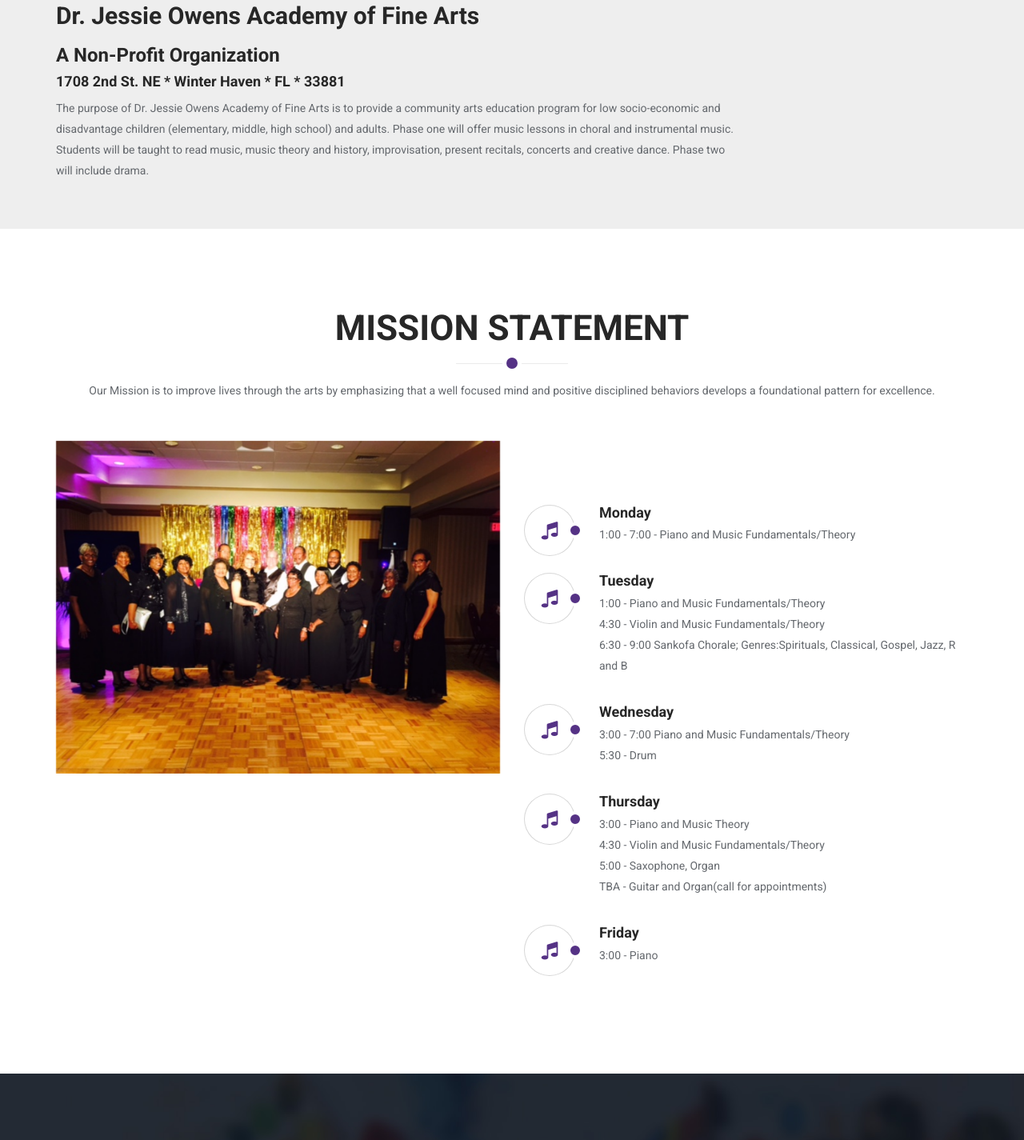
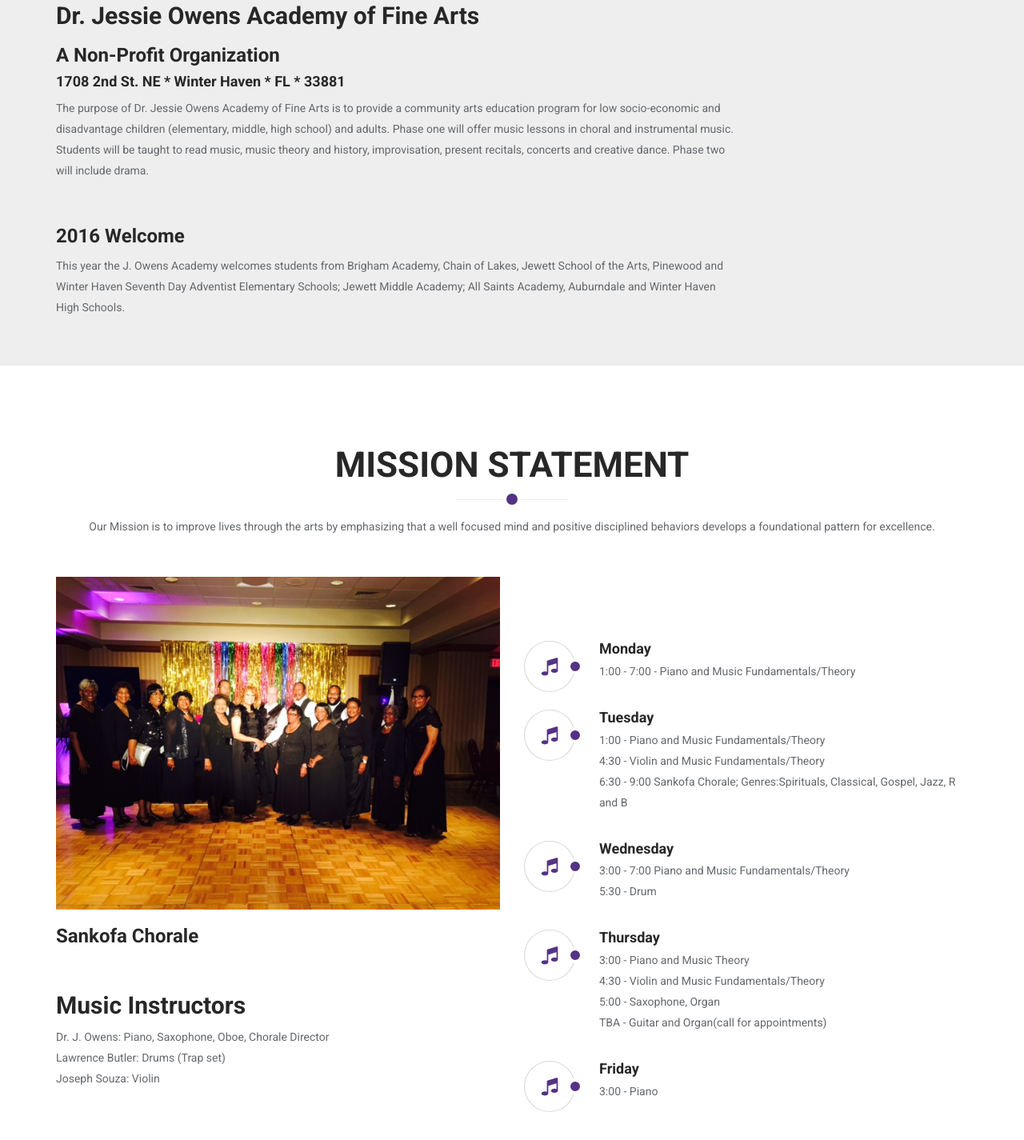
Before and after one commit to paulgovoni/jowensacademy, a plain HTML site: page index.html in a window 1280 px wide. Shown: the part 705-2130 px from the top of the page at 80% size. Drawn offline with Linux system fonts and the light colour scheme; some packages are replaced by stand-ins of ours.

Commit message:
Requested Changes
round 2

```diff
--- a/index.html
+++ b/index.html
@@ -104,6 +104,9 @@
                     <h4>1708 2nd St. NE * Winter Haven * FL * 33881</h4>
                     <p>The purpose of Dr. Jessie Owens Academy of Fine Arts is to provide a community arts education program for low socio-economic and disadvantage children (elementary, middle, high school) and adults.  Phase one will offer music lessons in choral and instrumental music.  Students will be taught to read music, music theory and history, improvisation, present recitals, concerts and creative dance. Phase two will include drama.
                     </p>
+                    <br>
+                    <h3>2016 Welcome</h3>
+                    <p>This year the J. Owens Academy welcomes students from Brigham Academy, Chain of Lakes, Jewett School of the Arts, Pinewood and Winter Haven Seventh Day Adventist Elementary Schools; Jewett Middle Academy; All Saints Academy, Auburndale and Winter Haven High Schools.</p>
                 </div>
 
             </div>
@@ -119,6 +122,12 @@
             <div class="row">
                 <div class="col-sm-6 wow fadeInLeft">
                     <img class="img-responsive" src="images/FullSizeRender.jpg" alt="">
+                    <h3>Sankofa Chorale</h3>
+                    <br>
+                    <h2>Music Instructors</h2>
+                    <p>Dr. J. Owens: Piano, Saxophone, Oboe, Chorale Director<br>
+                        Lawrence Butler: Drums  (Trap set)<br>
+                        Joseph Souza: Violin<p>
                 </div>
                 <div class="col-sm-6">
                     <div class="media service-box wow fadeInRight">
```
